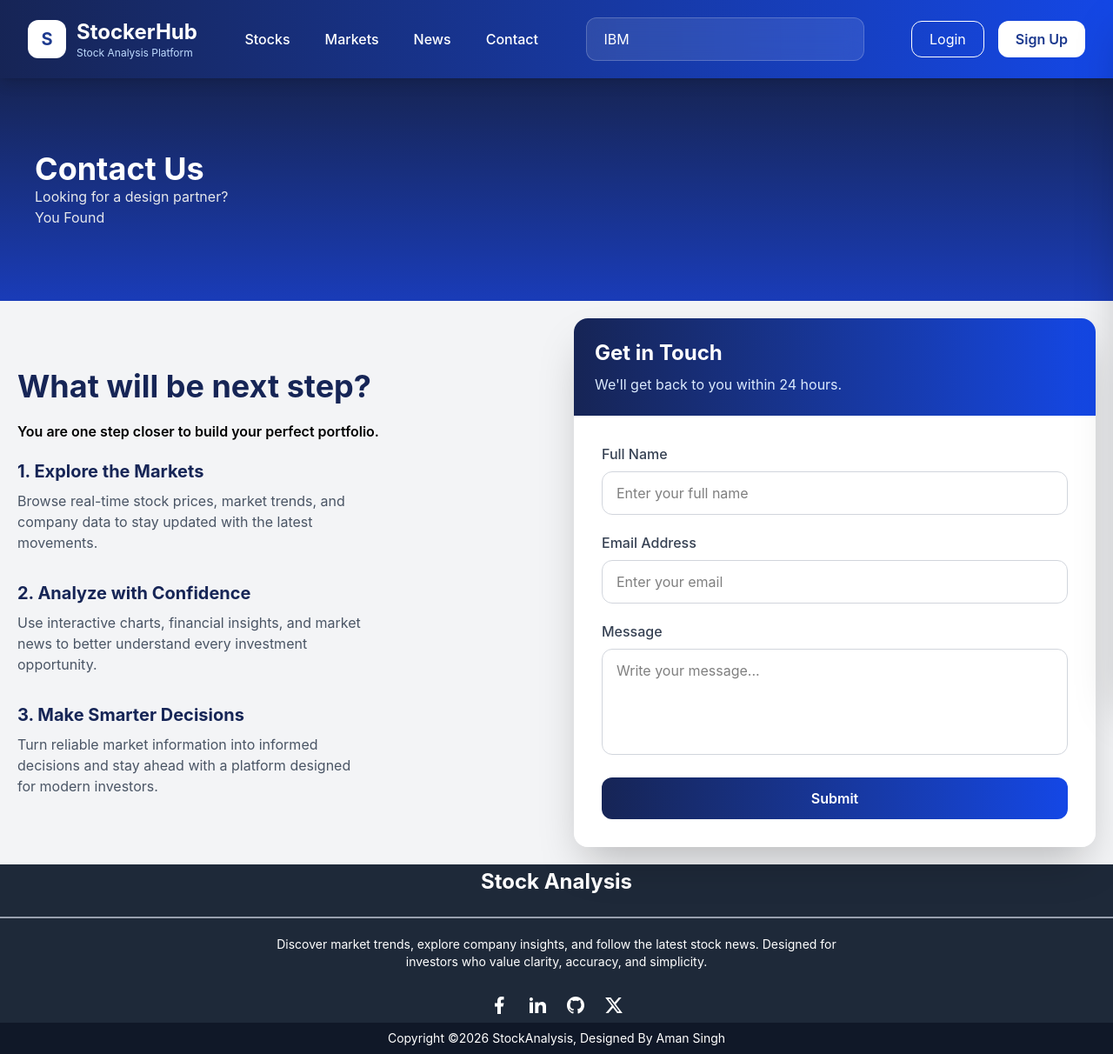
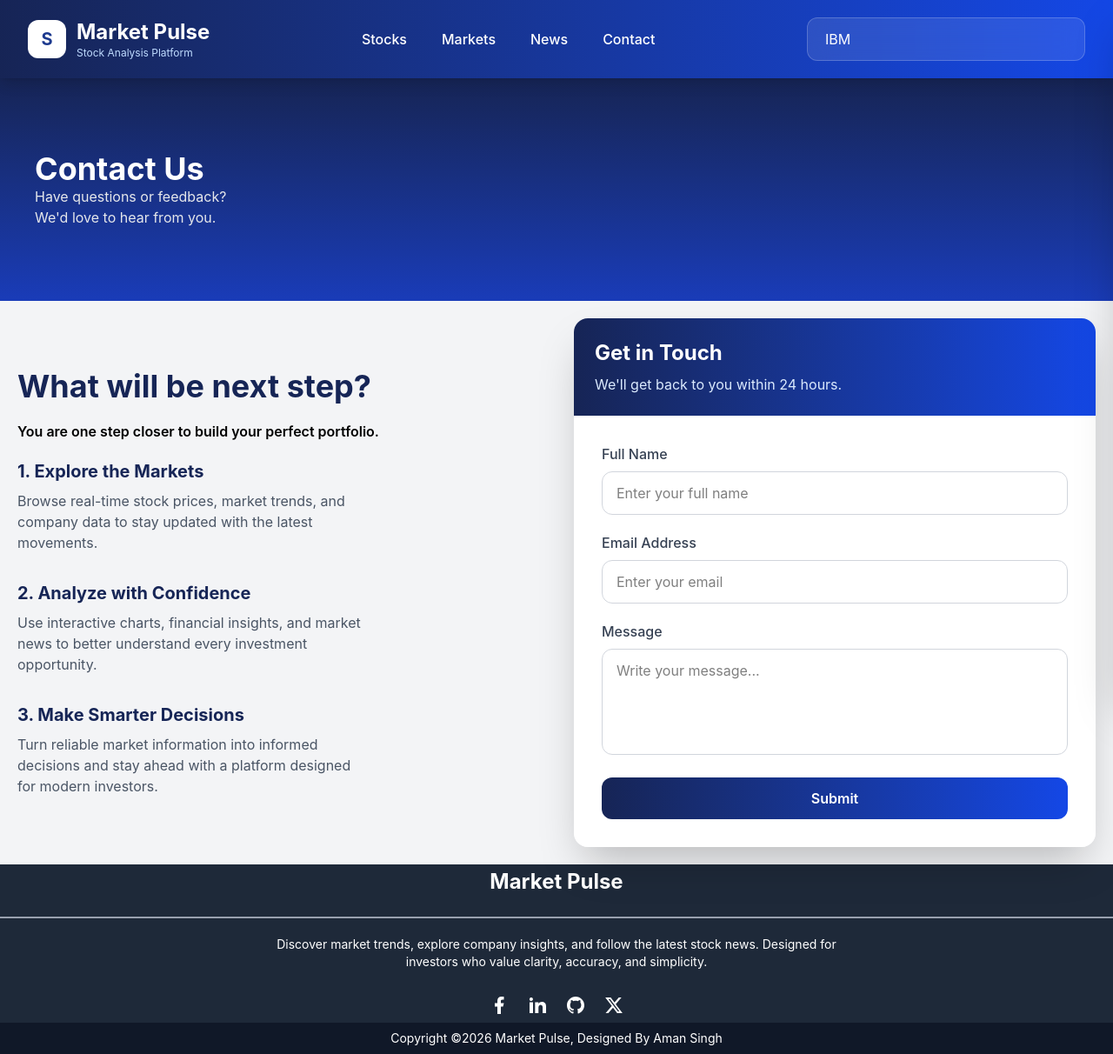
Before and after one commit to amansingh36645/Stock-Analyzer, a React (Vite) app: page /contact in a window 1280 px wide. Shown: the whole page at 87% size. Built offline with nearby package versions, Linux system fonts and the light colour scheme.

Commit message:
final push before deploy

```diff
--- a/index.html
+++ b/index.html
@@ -2,9 +2,9 @@
 <html lang="en">
   <head>
     <meta charset="UTF-8" />
-    <link rel="icon" type="image/svg+xml" href="/favicon.svg" />
+    <link rel="icon" type="image/png" sizes="32x32" href="/favicon-32x32.png">
     <meta name="viewport" content="width=device-width, initial-scale=1.0" />
-    <title>stockerhub</title>
+    <title>MarketPulse</title>
   </head>
   <body>
     <div id="root"></div>
--- a/src/components/Footer.jsx
+++ b/src/components/Footer.jsx
@@ -5,7 +5,7 @@ const Footer = () => {
   return (
     <div className="w-full " >
       <div className="bg-gray-800 text-white flex flex-col justify-center items-center gap-5">
-        <h1 className="text-2xl font-bold p-1">Stock Analysis</h1>
+        <h1 className="text-2xl font-bold p-1">Market Pulse</h1>
         <div className="bg-gray-400 h-0.5 w-full"></div>
         <p className="text-center text-sm">
           Discover market trends, explore company insights, and follow the
@@ -21,7 +21,7 @@ const Footer = () => {
         </div>
       </div>
       <div className="bg-gray-900 text-white">
-        <h1 className="text-center p-2 text-sm">Copyright ©2026 StockAnalysis, Designed By Aman Singh</h1>
+        <h1 className="text-center p-2 text-sm">Copyright ©2026 Market Pulse, Designed By Aman Singh</h1>
       </div>
     </div>
   );
--- a/src/components/Navbar.jsx
+++ b/src/components/Navbar.jsx
@@ -17,7 +17,7 @@ const Navbar = () => {
   }, [inputValue]);
 
   return (
-    <header className="bg-gradient-to-r from-blue-950 to-blue-700 shadow-lg sticky top-0 z-50 w-full">
+    <header className="bg-linear-to-r from-blue-950 to-blue-700 shadow-lg sticky top-0 z-50 w-full">
       <nav className="flex items-center justify-between px-6 lg:px-8 py-5">
         {/* Logo */}
 
@@ -27,7 +27,7 @@ const Navbar = () => {
           </div>
 
           <div>
-            <h1 className="text-2xl font-bold text-white">StockerHub</h1>
+            <h1 className="text-2xl font-bold text-white">Market Pulse</h1>
 
             <p className="text-blue-200 text-xs">Stock Analysis Platform</p>
           </div>
@@ -63,18 +63,6 @@ const Navbar = () => {
             placeholder="Search Stocks..."
             className="w-80 rounded-xl bg-white/10 backdrop-blur-md border border-white/20 text-white placeholder:text-gray-300 px-5 py-3 outline-none focus:border-blue-300"
           />
-        </div>
-
-        {/* Desktop Buttons */}
-
-        <div className="hidden lg:flex gap-4">
-          <button className="text-white border border-white px-5 py-2 rounded-xl hover:bg-white hover:text-blue-900 transition">
-            Login
-          </button>
-
-          <button className="bg-white text-blue-900 px-5 py-2 rounded-xl font-semibold hover:bg-blue-100 transition">
-            Sign Up
-          </button>
         </div>
 
         {/* Mobile Hamburger */}
@@ -141,16 +129,6 @@ const Navbar = () => {
               className="w-full rounded-xl bg-white/10 border border-white/20 text-white placeholder:text-gray-300 px-4 py-3 outline-none"
             />
           </div>
-
-          {/* Buttons */}
-
-          <button className="mt-4 border border-white py-3 rounded-xl hover:bg-white hover:text-blue-900 transition">
-            Login
-          </button>
-
-          <button className="bg-white text-blue-900 py-3 rounded-xl font-semibold hover:bg-blue-100 transition">
-            Sign Up
-          </button>
         </div>
       </div>
     </header>
--- a/src/pages/Contact.jsx
+++ b/src/pages/Contact.jsx
@@ -48,10 +48,13 @@ const Contact = () => {
   return (
     <div className="min-h-screen">
       <div className="bg-linear-to-t from-blue-800 to-blue-950 px-5 sm:px-8 lg:px-10 py-10 h-auto sm:h-64 flex flex-col justify-center">
-        <h1 className="text-white text-3xl sm:text-4xl font-bold">Contact Us</h1>
+        <h1 className="text-white text-3xl sm:text-4xl font-bold">
+          Contact Us
+        </h1>
         <p className="text-gray-200">
-          Looking for a design partner? <br />
-          You Found
+          Have questions or feedback?
+          <br />
+          We'd love to hear from you.
         </p>
       </div>
       <div>
@@ -69,9 +72,7 @@ const Contact = () => {
           // transition={Bounce}
         />
       </div>
-      <div
-        className="bg-gray-100 flex flex-col lg:flex-row w-full p-5 gap-10"
-      >
+      <div className="bg-gray-100 flex flex-col lg:flex-row w-full p-5 gap-10">
         <div className="w-full lg:w-1/2 flex flex-col gap-5 justify-center">
           <h1 className="text-blue-950 text-3xl sm:text-4xl font-bold">
             What will be next step?
--- a/src/pages/Home.jsx
+++ b/src/pages/Home.jsx
@@ -420,7 +420,9 @@ const Home = () => {
             and powerful tools designed to help you invest with confidence.
           </p>
 
-          <Link className="inline-block bg-yellow-400 text-blue-950 font-bold px-8 lg:px-10 py-4 rounded-xl hover:scale-105 transition duration-300">
+          <Link
+          to="/stock"
+          className="inline-block bg-yellow-400 text-blue-950 font-bold px-8 lg:px-10 py-4 rounded-xl hover:scale-105 transition duration-300">
             Get Started
           </Link>
         </div>
```
Also changed, not shown: public/favicon-32x32.png (added).
